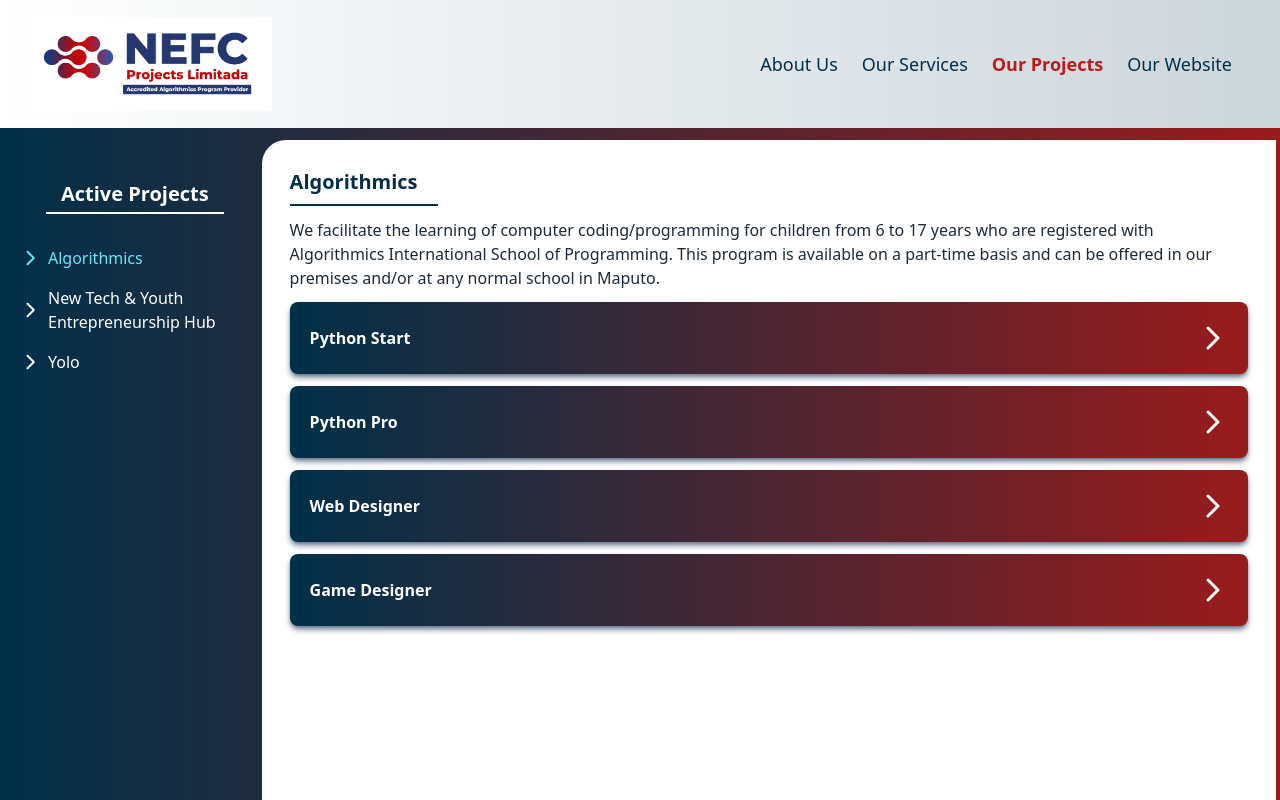
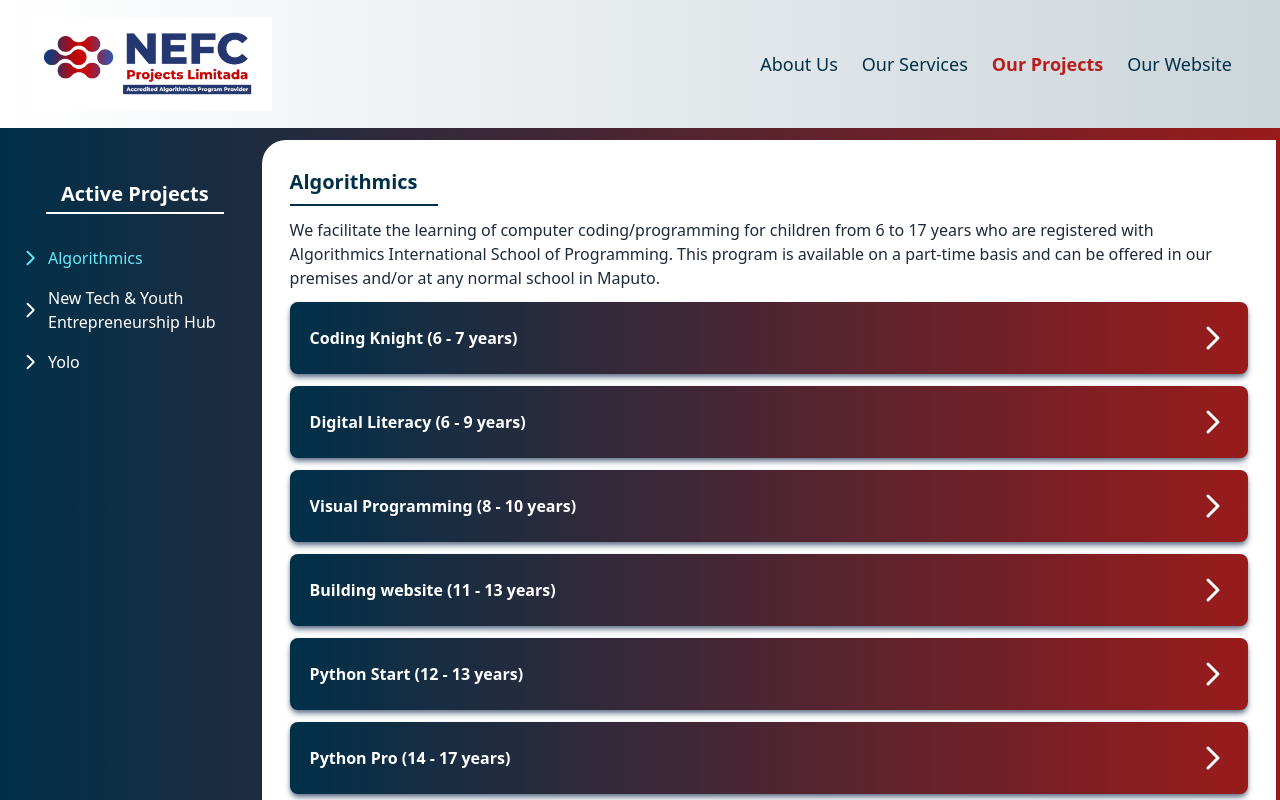
Before and after one commit to Jay-Ubisse/nefc-portfolio, a React (Vite) app: page /projects in a window 1280 px wide. Shown: the top 800 px of the page. Built offline with nearby package versions, Linux system fonts and the light colour scheme.

Commit message:
update projects page

```diff
--- a/src/components/projects/Algorithmics.tsx
+++ b/src/components/projects/Algorithmics.tsx
@@ -1,7 +1,42 @@
 import { CaretRight } from "@phosphor-icons/react";
+import { useState } from "react";
 import { Link } from "react-router-dom";
 
+import ProjectImage from "../../assets/img/ProjectImage.png";
+
+const titles = [
+  "Coding Knight (6 - 7 years)",
+  "Digital Literacy (6 - 9 years)",
+  "Visual Programming (8 - 10 years)",
+  "Building website (11 - 13 years)",
+  "Python Start (12 - 13 years)",
+  "Python Pro (14 - 17 years)",
+];
+
+const contents = [
+  "Children will learn how to make sense of the basic principles of programming, create games and cartoons in Scratch Junior, approach problem-solving creativity, talk about their projects in front of the group confidence and work in a team on joint tasks and projects.",
+  "This is a skill that every modern child needs. Children will learn how to work with text documents and type fast, put together presentations, prepare oral presentation, present information in the form of tablets and infographics, search for trustworthy information online and project their personal data, register on websites, and use email and cloud storage services. They will also learn how to work with a graphical editor and create digital pictures.",
+  "Children will learn about the basic concepts and practices involved in programming (from creating algorithms to correcting errors). They will learn how to create cartoons and games in the block-based programming language scratch, making their stories more sophisticated as their knowledge grows. They will finally learn how to apply the main principles of graphic design and vector graphics in practice. They will also learn how to work in team, not to fear public speaking and confidently present their projects in front a live audience.",
+  "This course is very interesting for children. They learn how to develop designs in Figma and create websites in the block-based builder, Tilda. They will learn how to write HTML and CSS code, publish their website using GitHub pages. They will create designs for interfaces and adapt their websites for mobile devices.",
+  "This course normally takes two years to complete the whole program taking into account that it’s a part-time curriculum. This is the course that teaches children to start programming on a serious and solid note. Teenagers will learn to understand the basics of algorithms and object-oriented; develop interactive graphical games for PCs using the PyGame library; work with graphics and use the Turtle library. They will also learn how to solve real tasks using Python and apply an interactive approach.",
+  "This is the bridge course to professionalism. This two years course will enable children to code in Python and test their skills in the most sough-after IT fields from game development to machine learning expertise. During the second year, children will be introduced to the world of 3D games, design scenes and animate characters. They will also learn how to develop mobile applications and they will acquire other interesting skills.",
+];
+
 export const Algorithmics = () => {
+  const [title, setTitle] = useState(titles[0]);
+  const [content, setConent] = useState(contents[0]);
+  const [visibility, setVisibility] = useState(false);
+
+  function displayCardContent(contentNumber: number) {
+    setTitle(titles[contentNumber]);
+    setConent(contents[contentNumber]);
+    setVisibility(true);
+  }
+
+  function closeCardContent() {
+    setVisibility(false);
+  }
+
   return (
     <div>
       <h1 className="font-bold text-app-blue-200 text-xl border-b-2 border-app-blue-200 pb-2 w-fit pr-5">
@@ -19,9 +54,10 @@
           <Link
             to="#"
             className="bg-gradient-to-r from-app-blue-200 to bg-red-800 shadow-slate-500 shadow-md rounded-lg hover:shadow-slate-700 flex justify-between py-5 px-5 items-center text-white "
+            onClick={() => displayCardContent(0)}
           >
             <span className="font-semibold laptop:text-base mobile:text-sm">
-              Python Start
+              Coding Knight (6 - 7 years)
             </span>
             <span>
               <CaretRight size={32} weight="bold" />
@@ -30,9 +66,10 @@
           <Link
             to="#"
             className="bg-gradient-to-r from-app-blue-200 to bg-red-800 shadow-slate-500 shadow-md rounded-lg hover:shadow-slate-700 flex justify-between py-5 px-5 items-center text-white "
+            onClick={() => displayCardContent(1)}
           >
             <span className="font-semibold laptop:text-base mobile:text-sm">
-              Python Pro
+              Digital Literacy (6 - 9 years)
             </span>
             <span>
               <CaretRight size={32} weight="bold" />
@@ -41,9 +78,10 @@
           <Link
             to="#"
             className="bg-gradient-to-r from-app-blue-200 to bg-red-800 shadow-slate-500 shadow-md rounded-lg hover:shadow-slate-700 flex justify-between py-5 px-5 items-center text-white "
+            onClick={() => displayCardContent(2)}
           >
             <span className="font-semibold laptop:text-base mobile:text-sm">
-              Web Designer
+              Visual Programming (8 - 10 years)
             </span>
             <span>
               <CaretRight size={32} weight="bold" />
@@ -52,14 +90,65 @@
           <Link
             to="#"
             className="bg-gradient-to-r from-app-blue-200 to bg-red-800 shadow-slate-500 shadow-md rounded-lg hover:shadow-slate-700 flex justify-between py-5 px-5 items-center text-white "
+            onClick={() => displayCardContent(3)}
           >
             <span className="font-semibold laptop:text-base mobile:text-sm">
-              Game Designer
+              Building website (11 - 13 years)
             </span>
             <span>
               <CaretRight size={32} weight="bold" />
             </span>
           </Link>
+          <Link
+            to="#"
+            className="bg-gradient-to-r from-app-blue-200 to bg-red-800 shadow-slate-500 shadow-md rounded-lg hover:shadow-slate-700 flex justify-between py-5 px-5 items-center text-white "
+            onClick={() => displayCardContent(4)}
+          >
+            <span className="font-semibold laptop:text-base mobile:text-sm">
+              Python Start (12 - 13 years)
+            </span>
+            <span>
+              <CaretRight size={32} weight="bold" />
+            </span>
+          </Link>
+          <Link
+            to="#"
+            className="bg-gradient-to-r from-app-blue-200 to bg-red-800 shadow-slate-500 shadow-md rounded-lg hover:shadow-slate-700 flex justify-between py-5 px-5 items-center text-white "
+            onClick={() => displayCardContent(5)}
+          >
+            <span className="font-semibold laptop:text-base mobile:text-sm">
+              Python Pro (14 - 17 years)
+            </span>
+            <span>
+              <CaretRight size={32} weight="bold" />
+            </span>
+          </Link>
+          <div
+            className={`${
+              visibility ? "block" : "hidden"
+            } absolute top-2 left-[30%] card w-96 shadow-xl bg-slate-300 p-4`}
+          >
+            <figure>
+              <img src={ProjectImage} alt="Project Image" />
+            </figure>
+            <div className="card-body mt-3 p-1">
+              <h2 className="card-title">{title}</h2>
+              <p>{content}</p>
+              <div className="card-actions justify-end mt-4">
+                <button
+                  className="btn bg-slate-400 border-none"
+                  onClick={() => closeCardContent()}
+                >
+                  Close
+                </button>
+                <button
+                  className="btn bg-gradient-to-r border-none from-red-800 to-app-blue-200 hover:from-app-blue-200 hover:to-red-700 transition text-white"
+                >
+                  Know more
+                </button>
+              </div>
+            </div>
+          </div>
         </div>
       </div>
     </div>
--- a/src/pages/ProjectsPage.tsx
+++ b/src/pages/ProjectsPage.tsx
@@ -58,7 +58,7 @@
                         </li>
                     </ul>
                 </nav>
-                <article className="h-full w-[80%] bg-white rounded-tl-3xl p-7 overflow-y-scroll">
+                <article className="relative h-full w-[80%] bg-white rounded-tl-3xl p-7 overflow-y-scroll">
                     {project}
                 </article>
             </main>
```
Also changed, not shown: src/assets/img/ProjectImage.png (added).
